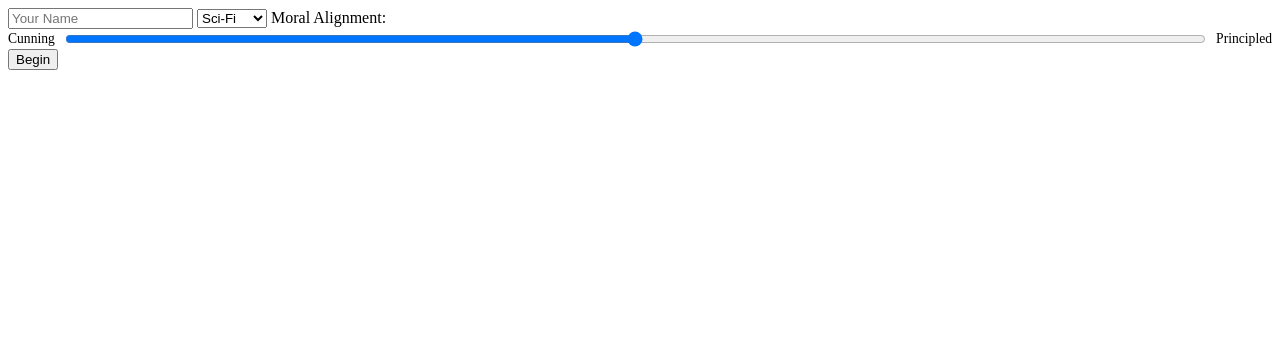
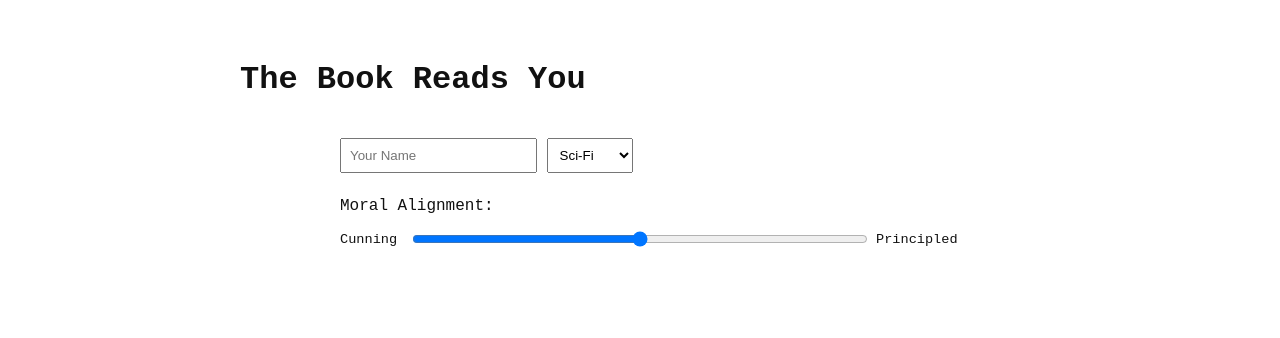
Before and after one commit to iampsYon/bookreadsyou, a plain HTML site: page index.html in a window 1280 px wide. Drawn offline with Linux system fonts and the light colour scheme.

Commit message:
Update index.html

```diff
--- a/index.html
+++ b/index.html
@@ -1,17 +1,26 @@
-<div id="user-form">
-  <input type="text" id="name" placeholder="Your Name" />
-  <select id="genre">
-    <option value="sci-fi">Sci-Fi</option>
-    <option value="fantasy">Fantasy</option>
-    <option value="noir">Noir</option>
-  </select>
+<!DOCTYPE html>
+<html lang="en">
+<head>
+  <meta charset="UTF-8" />
+  <meta name="viewport" content="width=device-width, initial-scale=1.0" />
+  <title>The Book Reads You</title>
+  <link rel="stylesheet" href="style.css" />
+</head>
+<body>
+  <div class="container">
+    <h1>The Book Reads You</h1>
 
-  <label for="morality">Moral Alignment:</label><br />
-  <div style="display: flex; align-items: center; gap: 0.5rem;">
-    <span style="font-size: 0.85rem;">Cunning</span>
-    <input type="range" id="morality" min="0" max="100" value="50" style="flex: 1;" />
-    <span style="font-size: 0.85rem;">Principled</span>
-  </div>
+    <div id="user-form" style="max-width: 600px; margin: 2rem auto;">
+      <input type="text" id="name" placeholder="Your Name" />
 
-  <button onclick="startStory()">Begin</button>
-</div>
+      <select id="genre">
+        <option value="sci-fi">Sci-Fi</option>
+        <option value="fantasy">Fantasy</option>
+        <option value="noir">Noir</option>
+      </select>
+
+      <label for="morality" style="display:block; margin-top: 1rem;">Moral Alignment:</label>
+      <div style="display: flex; align-items: center; justify-content: space-between; gap: 0.5rem;">
+        <span style="font-size: 0.85rem; width: 4rem;">Cunning</span>
+        <input type="range" id="morality" min="0" max="100" value="50" style="flex-grow: 1;" />
+        <span style="font-size: 0.85rem; width: 4rem; text-align: right;">Principled</spa
```
